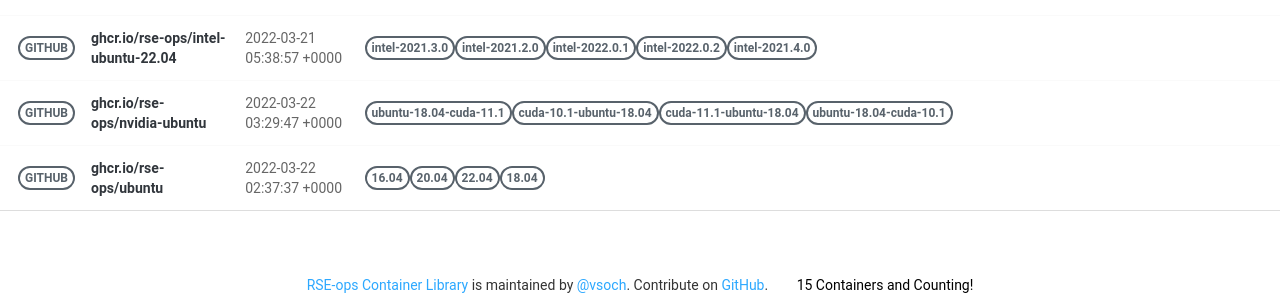
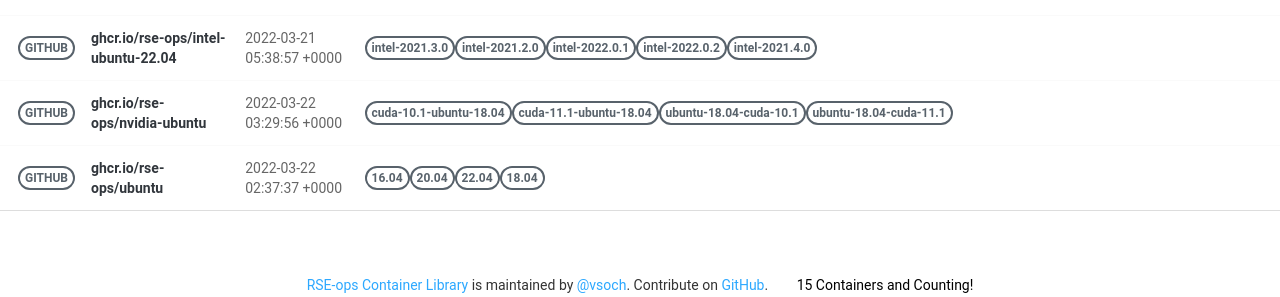
Before and after one commit to rse-ops/docker-images, a Jekyll site: the page built from pages/index.md, in a window 1280 px wide. Shown: the part 966-1263 px from the top of the page. Built offline with Jekyll 4.4.1, drawn with Linux system fonts in a browser that asks for light colours; nearby versions of some CDN libraries; part of the change alters nothing that is shown.

Commit message:
Automated push to update library 2022-03-22

```diff
--- a/_library/ghcr.io-rse-ops-nvidia-ubuntu.md
+++ b/_library/ghcr.io-rse-ops-nvidia-ubuntu.md
@@ -1,14 +1,11 @@
 ---
 layout: container
 name: ghcr.io/rse-ops/nvidia-ubuntu
-updated_at: 2022-03-22 03:29:47.503444
+updated_at: 2022-03-22 03:29:56.374700
 
 
 container_url: https://github.com/orgs/rse-ops/packages/container/package/nvidia-ubuntu
 versions:
- - tag: ubuntu-18.04-cuda-11.1
-   dockerfile: https://github.com/rse-ops/docker-images/blob/main/nvidia-ubuntu/Dockerfile
-   manifest: https://crane.ggcr.dev/manifest/ghcr.io/rse-ops/nvidia-ubuntu:ubuntu-18.04-cuda-11.1
  - tag: cuda-10.1-ubuntu-18.04
    dockerfile: https://github.com/rse-ops/docker-images/blob/main/nvidia-ubuntu/Dockerfile
    manifest: https://crane.ggcr.dev/manifest/ghcr.io/rse-ops/nvidia-ubuntu:cuda-10.1-ubuntu-18.04
@@ -18,5 +15,8 @@ versions:
  - tag: ubuntu-18.04-cuda-10.1
    dockerfile: https://github.com/rse-ops/docker-images/blob/main/nvidia-ubuntu/Dockerfile
    manifest: https://crane.ggcr.dev/manifest/ghcr.io/rse-ops/nvidia-ubuntu:ubuntu-18.04-cuda-10.1
+ - tag: ubuntu-18.04-cuda-11.1
+   dockerfile: https://github.com/rse-ops/docker-images/blob/main/nvidia-ubuntu/Dockerfile
+   manifest: https://crane.ggcr.dev/manifest/ghcr.io/rse-ops/nvidia-ubuntu:ubuntu-18.04-cuda-11.1
 
 ---
```
